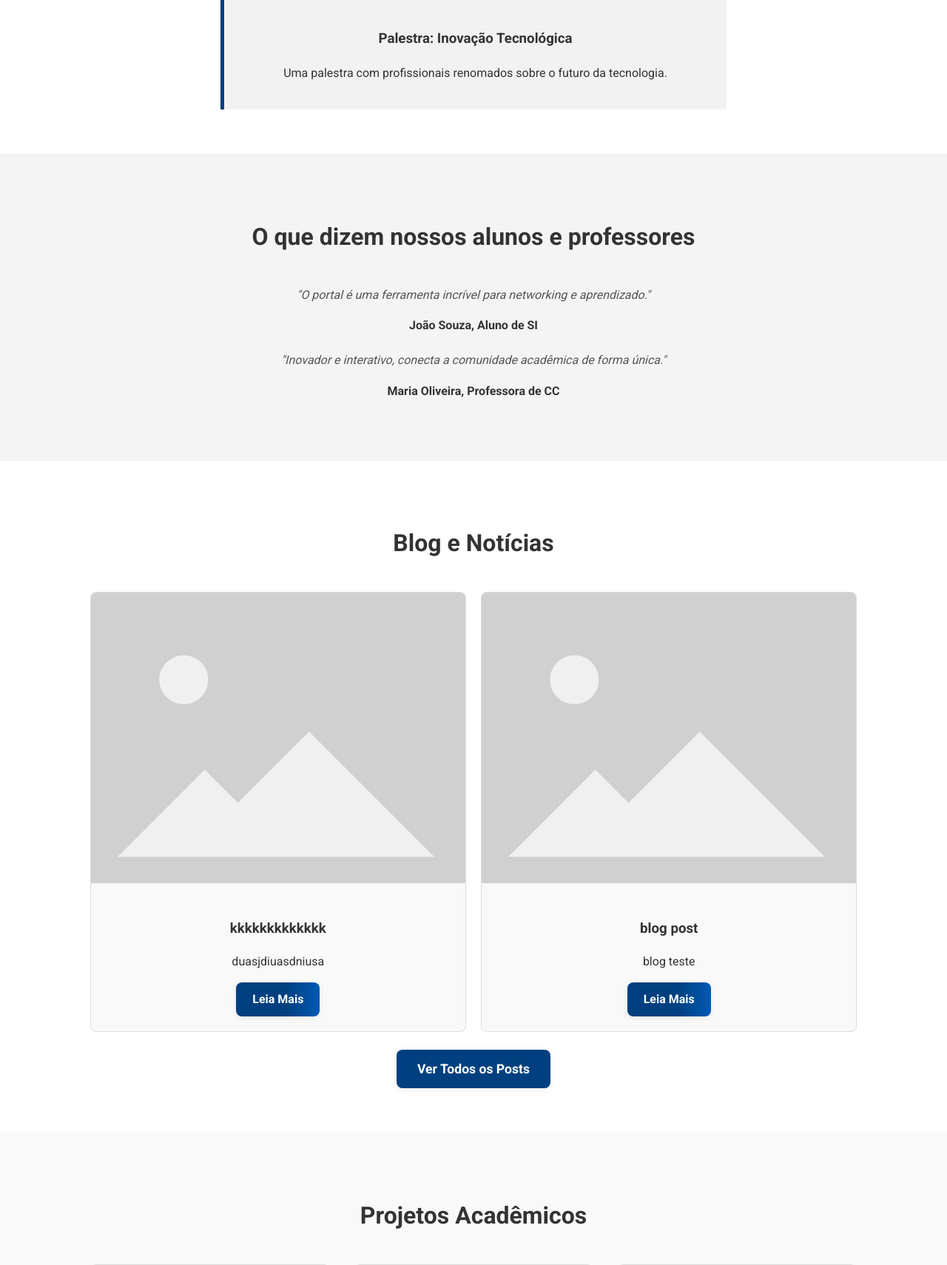
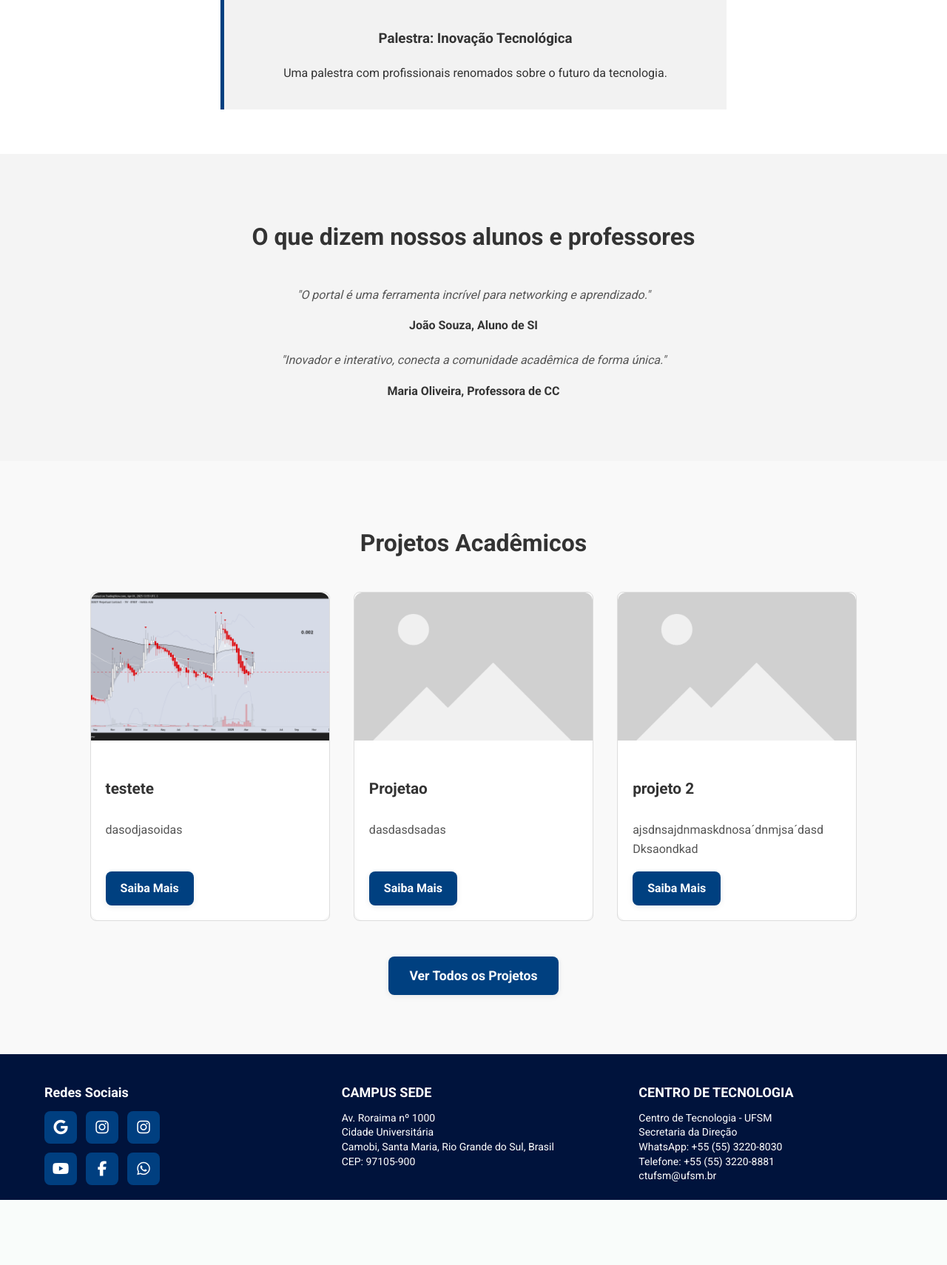
Before and after one commit to cs0097746/PROJETO-DE-SOFTWARE-I, a Django app: page / in a window 1280 px wide. Shown: the part 2659-4369 px from the top of the page at 74% size. After the commit the page ends 4281 px from the top, so only its background shows below. Run offline with Django 5.2, Linux system fonts and the light colour scheme; data comes from the database, SQL or seed files in the repository; both versions use the stored data as it was after the commit.

Commit message:
-blog +footer novo

```diff
--- a/site_inf/static/site_inf/css/style.css
+++ b/site_inf/static/site_inf/css/style.css
@@ -495,34 +495,37 @@ header {
 .connect-footer {
   background-color: #00133c;
   color: #fff;
-  padding: 40px 60px;
+  padding: 20px 40px;
 }
 
 .connect-container {
   display: flex;
   flex-wrap: wrap;
   justify-content: space-between;
-  gap: 30px;
-}
-
-.connect-left{
-  flex: 1 1 300px;
-  padding-left: 300px;
-}
-
-.connect-right {
-  flex: 1 1 300px;
-  padding-left: 150px;
-}
-
+  gap: 5px;
+  max-width: 1200px;
+  margin : 0 auto;
+}
+
+.connect-left,
+.connect-right,
 .connect-right2 {
-  flex: 1 1 300px;
-  padding-left: -50px;
-}
-
-.connect-left h3, .connect-right h3 {
-  margin-bottom: 15px;
-  font-size: 20px;
+  flex: 1 1 100px;
+  padding-left: 20px;
+}
+
+.connect-left h3,
+.connect-right h3,
+.connect-right2 h3 {
+  margin-bottom: 10px;
+  font-size: 18px;
+}
+
+.connect-right p,
+.connect-right2 p {
+  margin: 0;
+  font-size: 14px;
+  line-height: 1.4;
 }
 
 .social-icons {
@@ -1476,7 +1479,7 @@ footer {
 
 .tcc-button {
   margin-top: 18px;
-  background-color: #007bff;
+  background-color: #0056b3;
   color: white;
   padding: 12px 20px;
   border-radius: 8px;
--- a/site_inf/templates/site_inf/pages/index.html
+++ b/site_inf/templates/site_inf/pages/index.html
@@ -175,36 +175,6 @@
     </div>
   </section>
 
-<!-- Seção Blog -->
-<section id="blog" class="blog">
-  <div class="container">
-    <h2>Blog e Notícias</h2>
-    <div class="blog-grid">
-      {% for post in posts|slice:":2" %}
-        <article class="blog-item">
-          {% if post.imagem %}
-            <img src="{{ post.imagem.url }}" alt="{{ post.titulo }}">
-          {% else %}
-            <img src="{% static 'site_inf/images/placeholder.jpg' %}" alt="{{ post.titulo }}">
-          {% endif %}
-          <div class="blog-content">
-            <h3>{{ post.titulo }}</h3>
-            <p>{{ post.resumo|default:post.conteudo|truncatewords:20 }}</p>
-            <a href="{% url 'site_inf:post_detail' post.id %}" class="btn">Leia Mais</a>
-          </div>
-        </article>
-      {% empty %}
-        <p>Nenhuma notícia cadastrada ainda.</p>
-      {% endfor %}
-    </div>
-    <!-- Botão fora da grid -->
-    <div class="view-all">
-      <a href="{% url 'site_inf:blog' %}" class="btn">Ver Todos os Posts</a>
-    </div>
-  </div>
-</section>
-
-
   <!-- Seção projeto -->
   <section id="projetos" class="projects">
     <div class="container">
--- a/site_inf/templates/site_inf/partials/_footer.html
+++ b/site_inf/templates/site_inf/partials/_footer.html
@@ -1,5 +1,36 @@
-<footer>
-    <div class="footer-container">
-      <p>&copy; 2025 Portal SI &amp; CC. Todos os direitos reservados.</p>
+<section id="contato" class="connect-footer">
+  <div class="connect-container">
+    <div class="connect-left">
+      <h3>Redes Sociais</h3>
+      <div class="social-icons">
+        <a href="https://www.ufsm.br/unidades-universitarias/ct" target="_blank" class="social-icon google" title="Google">
+          <i class="fab fa-google"></i>
+        </a>
+        <a href="https://www.instagram.com/petsi_ufsm" target="_blank" class="social-icon instagram" title="Instagram - SI">
+          <i class="fab fa-instagram"></i>
+        </a>
+        <a href="https://www.instagram.com/petcc_ufsm" target="_blank" class="social-icon instagram" title="Instagram - CC">
+          <i class="fab fa-instagram"></i>
+        </a>
+        <a href="https://www.youtube.com/@ctufsm" target="_blank" class="social-icon youtube" title="YouTube">
+          <i class="fab fa-youtube"></i>
+        </a>
+        <a href="https://www.facebook.com/ctufsm" target="_blank" class="social-icon facebook" title="Facebook">
+          <i class="fab fa-facebook-f"></i>
+        </a>
+        <a href="https://api.whatsapp.com/send?phone=%2B555532209359&context=AfcXedRTywAqKX76goMaB3_DEUgdDRrX-anahFzMMZ2MgaRPHGjdzrWx0iwzrJ6y9jJ55xms9l-VmyJxn7BvTYMynNklqzzgqdi1T9jo7GPi2sc9P2BjnsKFGO8P3iYNvo9Dnx0h8w117E-LplaC5cWkcg&source=FB_Page&app=facebook&entry_point=page_cta" target="_blank" class="social-icon whatsapp" title="WhatsApp">
+          <i class="fab fa-whatsapp"></i>
+        </a>
+      </div>
     </div>
-</footer>
+
+    <div class="connect-right">
+      <h3>CAMPUS SEDE</h3>
+      <p>Av. Roraima nº 1000<br>Cidade Universitária<br>Camobi, Santa Maria, Rio Grande do Sul, Brasil<br>CEP: 97105-900</p>
+    </div>
+        <div class="connect-right2">
+      <h3>CENTRO DE TECNOLOGIA</h3>
+      <p>Centro de Tecnologia - UFSM<br>Secretaria da Direção<br>WhatsApp: +55 (55) 3220-8030<br>Telefone: +55 (55) 3220-8881<br>ctufsm@ufsm.br<br></p>
+    </div>
+  </div>
+</section>
--- a/site_inf/templates/site_inf/partials/_header.html
+++ b/site_inf/templates/site_inf/partials/_header.html
@@ -12,7 +12,6 @@
         <li><a href="#cursos">Cursos</a></li>
         <li><a href="#eventos">Eventos</a></li>
         <li><a href="#depoimentos">Depoimentos</a></li>
-        <li><a href="#blog">Blog</a></li>
         <li><a href="#contato">Contato</a></li>
       </ul>
     </nav>
```
Also changed, not shown: other parts of site_inf/templates/site_inf/pages/index.html (+1 -39 lines), db.sqlite3.
